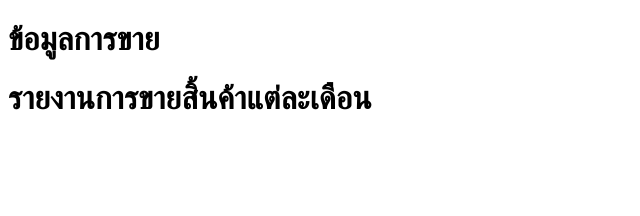
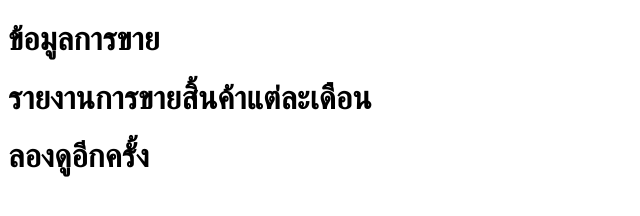
Before and after one commit to TanatornNewgit/return-tnt, a plain HTML site: page index.html in a window 1280 px wide. Shown: the whole page, without its empty margins (0-640 px from the left). Drawn offline with Linux system fonts and the light colour scheme.

Commit message:
agin index.html

```diff
--- a/index.html
+++ b/index.html
@@ -13,5 +13,6 @@
 <body>
     <h1>ข้อมูลการขาย</h1>
     <h1>รายงานการขายสิ้นค้าแต่ละเดือน</h1>
+    <h1>ลองดูอีกครั้ง</h1>
 </body>
 </html>
```
